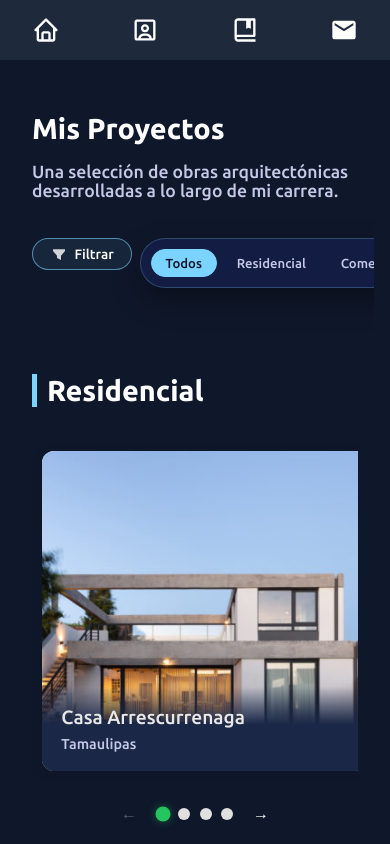
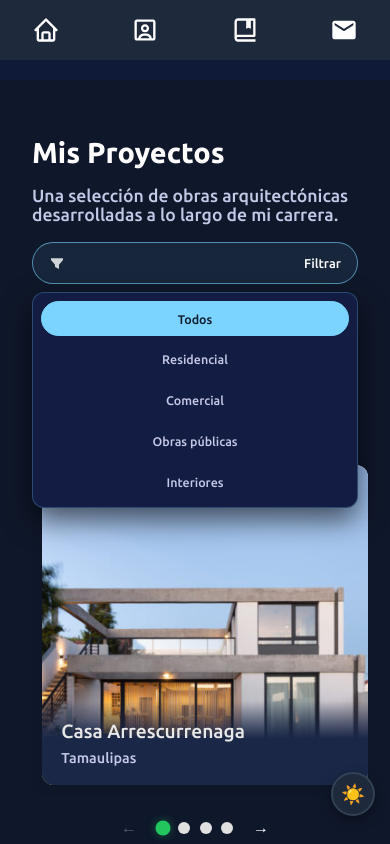
Before and after one commit to Xarmiel/PortWeb, a plain HTML site: page View/Projects.html in a window 390 px wide. Both pictures are taken after a click on the button "Filtrar". Shown: the top 844 px of the page. Drawn offline with Linux system fonts and the light colour scheme.

Commit message:
Responsividad: del boton tema y filtros de projects

```diff
--- a/CSS/Style-Body-Header.css
+++ b/CSS/Style-Body-Header.css
@@ -63,6 +63,23 @@ footer p {
         padding-bottom: 85px; /* IMPORTANTE: Da espacio extra abajo para que la barra no tape las tarjetas */
         gap: 1rem;
     }
+
+    header {
+    justify-content: flex-start;
+    padding-right: 4.5rem; /* Espacio para que el botón no tape el saludo */
+    }
+
+    header #theme-toggle-btn {
+        position: fixed !important;
+        top: calc(100vh - 72px) !important;
+        right: 15px !important;
+        z-index: 1002 !important;
+        width: 44px !important;
+        height: 44px !important;
+        box-shadow: 0 4px 12px rgba(0, 0, 0, 0.35);
+        background: var(--bg-sidebar) !important;
+        border: 2px solid var(--border-secondary) !important;
+    }
 }
 .scroll_fade {
     opacity: 0;
--- a/CSS/Style-Projects.css
+++ b/CSS/Style-Projects.css
@@ -3,18 +3,20 @@
 ========================================================================== */
 
 html {
-    scroll-behavior: smooth; /* Hace que el desplazamiento sea fluido */
+    scroll-behavior: smooth;
 }
 
 .content {
     flex-grow: 1;
     min-width: 0;
-    overflow-x: hidden;
+    overflow-x: visible;
 }
 
 .projects_header {
     text-align: left;
     margin-bottom: 3rem;
+    position: relative;
+    overflow: visible;
 }
 
 .projects_header h1 {
@@ -35,7 +37,7 @@ html {
     gap: 4rem;
     padding: 2rem 0;
     width: 100%;
-    overflow: hidden;
+    overflow: visible;
 }
 
 /* ==========================================================================
@@ -59,6 +61,7 @@ html {
     padding-left: 10px;
     transition: all 0.3s ease;
     width: fit-content;
+    position: relative;
 }
 
 .carrousel_title:hover {
@@ -89,7 +92,6 @@ html {
     position: relative;
 }
 
-/* Contenedor flexible que  alojalas tarjetas inyectadas por JS */
 .carousel_track {
     display: flex;
     gap: 20px;
@@ -179,7 +181,6 @@ html {
 
 .dot_element.is-active {
     background: #22c55e;
-    /* Verde corporativo unificado con tu Modo Admin */
     transform: scale(1.25);
     box-shadow: 0 0 8px rgba(34, 197, 94, 0.4);
 }
@@ -191,7 +192,7 @@ html {
 .arrow_element {
     background: transparent;
     border: none;
-    color: var(--text-white); /* Color blanco adaptado al fondo oscuro de tu portafolio */
+    color: var(--text-white);
     font-size: 1rem;
     cursor: pointer;
     padding: 0 10px;
@@ -203,16 +204,10 @@ html {
 }
 
 .arrow_element:hover:not(:disabled) {
-    color: var(--color-accent); /* Color celeste a juego con tus líneas de título */
+    color: var(--color-accent);
     transform: scale(1.15);
 }
 
-/* Espaciados específicos para separar las flechas de los puntos */
-.dots_container .arrow_group {
-    display: none; /* Eliminamos residuos antiguos si quedaban */
-}
-
-/* Ajustes de margen cuando los puntos están activos */
 .dots_container .dot_element:first-of-type {
     margin-left: 0.5rem;
 }
@@ -229,6 +224,7 @@ html {
     position: relative;
     display: inline-block;
     margin-top: 1.25rem;
+    z-index: 99999;
 }
 
 .filter_trigger {
@@ -277,7 +273,7 @@ html {
     white-space: nowrap;
     transform: translateX(-6px);
     transition: opacity 0.2s ease, transform 0.2s ease, visibility 0.2s ease;
-    z-index: 20;
+    z-index: 99999;
 }
 
 .filter_options::before {
@@ -332,44 +328,90 @@ html {
 .admin-editable[data-admin-id]:hover,
 .admin-editable[data-admin-img-id]:hover {
     outline: 2px dashed #22c55e;
-    /* Usamos un outline-offset para que el recuadro verde no se pegue al texto */
     outline-offset: 3px;
     cursor: pointer;
 }
 
 /* --- RESPONSIVE DESIGN (ADAPTABILIDAD) --- */
 
-/* Tablets y pantallas medianas */
 @media (max-width: 1024px) {
     .card_3d {
-        /* En pantallas medianas calculamos espacio para albergar 2 tarjetas visibles */
         flex: 0 0 calc(50% - 15px);
     }
 }
 
-/* Dispositivos móviles */
 @media (max-width: 768px) {
-    document.body {
-        padding-top: 0px;
-        /* Ajustes por si la barra admin requiere espacio */
+    .content {
+        padding: 1rem;
+        overflow: visible !important;
     }
 
-    .content {
-        padding: 1rem;
+    .projects_header {
+        overflow: visible !important;
+        position: relative;
+        z-index: 99999;
     }
 
     .projects_header h1 {
         font-size: 1.8rem;
     }
 
-    /* En pantallas móviles se muestra 1 sola tarjeta abarcando el ancho */
     .card_3d {
         flex: 0 0 100%;
+    }
+
+    .filter_dropdown {
+        display: block !important;
+        width: 100% !important;
+        margin-top: 1rem !important;
+        position: relative !important;
+        z-index: 99999 !important;
+    }
+
+    .filter_trigger {
+        width: 100% !important;
+        justify-content: space-between !important;
+        padding: 0.75rem 1rem !important;
+        box-sizing: border-box !important;
+    }
+
+    .filter_options {
+        position: absolute !important;
+        top: calc(100% + 8px) !important;
+        left: 0 !important;
+        right: 0 !important;
+        display: none !important;
+        flex-direction: column !important;
+        width: 100% !important;
+        background: #131C42 !important;
+        border: 1px solid rgba(122, 212, 255, 0.25) !important;
+        border-radius: 12px !important;
+        box-shadow: 0 12px 28px rgba(0, 0, 0, 0.6) !important;
+        white-space: normal !important;
+        transform: none !important;
+        padding: 0.5rem !important;
+        box-sizing: border-box !important;
+        z-index: 99999 !important;
+        visibility: visible !important;
+        opacity: 1 !important;
+    }
+
+    .filter_dropdown.is-open .filter_options {
+        display: flex !important;
+    }
+
+    .filter_chip {
+        text-align: center !important;
+        padding: 0.6rem !important;
+        width: 100% !important;
+        box-sizing: border-box !important;
     }
 
     .scene {
         gap: 0;
     }
+
+
 }
 
 @media (max-width: 480px) {
@@ -382,112 +424,8 @@ html {
         font-size: 0.78rem;
         padding: 0.35rem 0.75rem;
     }
-}
 
-/* ==========================================================================
-   FILTRO POR CATEGORIAS DE PROYECTOS
-   ========================================================================== */
 
-.filter_dropdown {
-    position: relative;
-    display: inline-block;
-    margin-top: 1.25rem;
-}
-
-.filter_trigger {
-    display: inline-flex;
-    align-items: center;
-    gap: 0.5rem;
-    font-family: inherit;
-    font-size: 0.85rem;
-    font-weight: 500;
-    color: var(--text-secondary);
-    background: var(--bg-card-glass);
-    border: 1px solid rgba(122, 212, 255, 0.25);
-    border-radius: 999px;
-    padding: 0.45rem 1.1rem;
-    cursor: pointer;
-    transition: background 0.2s ease, color 0.2s ease, border-color 0.2s ease;
-}
-
-.filter_trigger-icon {
-    flex-shrink: 0;
-    opacity: 0.8;
-}
-
-.filter_dropdown:hover .filter_trigger,
-.filter_dropdown:focus-within .filter_trigger,
-.filter_dropdown.is-open .filter_trigger {
-    color: var(--text-white);
-    border-color: rgba(122, 212, 255, 0.6);
-    background: rgba(122, 212, 255, 0.08);
-}
-
-.filter_options {
-    position: absolute;
-    top: 0;
-    left: calc(100% + 0.5rem);
-    display: flex;
-    flex-direction: row;
-    gap: 0.35rem;
-    padding: 0.6rem;
-    background: #131C42;
-    border: 1px solid rgba(122, 212, 255, 0.25);
-    border-radius: 999px;
-    box-shadow: 0 12px 28px rgba(0, 0, 0, 0.35);
-    opacity: 0;
-    visibility: hidden;
-    white-space: nowrap;
-    transform: translateX(-6px);
-    transition: opacity 0.2s ease, transform 0.2s ease, visibility 0.2s ease;
-    z-index: 20;
-}
-
-.filter_options::before {
-    content: '';
-    position: absolute;
-    top: 0;
-    left: -0.5rem;
-    bottom: 0;
-    width: 0.5rem;
-}
-
-.filter_dropdown:hover .filter_options,
-.filter_dropdown:focus-within .filter_options,
-.filter_dropdown.is-open .filter_options {
-    opacity: 1;
-    visibility: visible;
-    transform: translateX(0);
-}
-
-.filter_chip {
-    font-family: inherit;
-    font-size: 0.82rem;
-    font-weight: 500;
-    color: var(--text-secondary);
-    background: transparent;
-    border: 1px solid transparent;
-    border-radius: 999px;
-    padding: 0.4rem 0.85rem;
-    text-align: left;
-    cursor: pointer;
-    transition: background 0.2s ease, color 0.2s ease, border-color 0.2s ease;
-}
-
-.filter_chip:hover {
-    color: var(--text-white);
-    background: rgba(122, 212, 255, 0.1);
-    border-color: rgba(122, 212, 255, 0.3);
-}
-
-.filter_chip.is-active {
-    color: var(--bg-body);
-    background: var(--color-accent);
-    border-color: var(--color-accent);
-}
-
-.filter_hidden {
-    display: none;
 }
 
 html.light-mode .filter_options {
```
Lines whose indentation alone changed are shown as unchanged.
